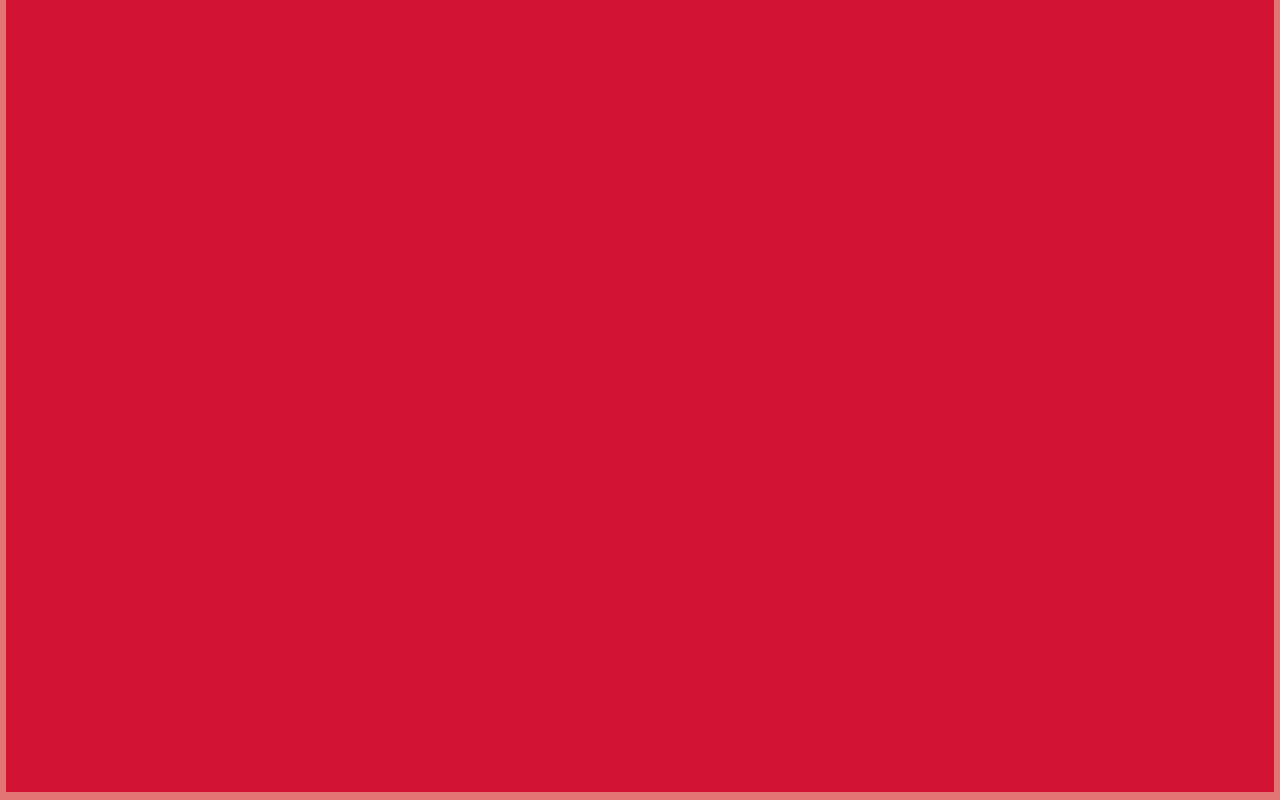
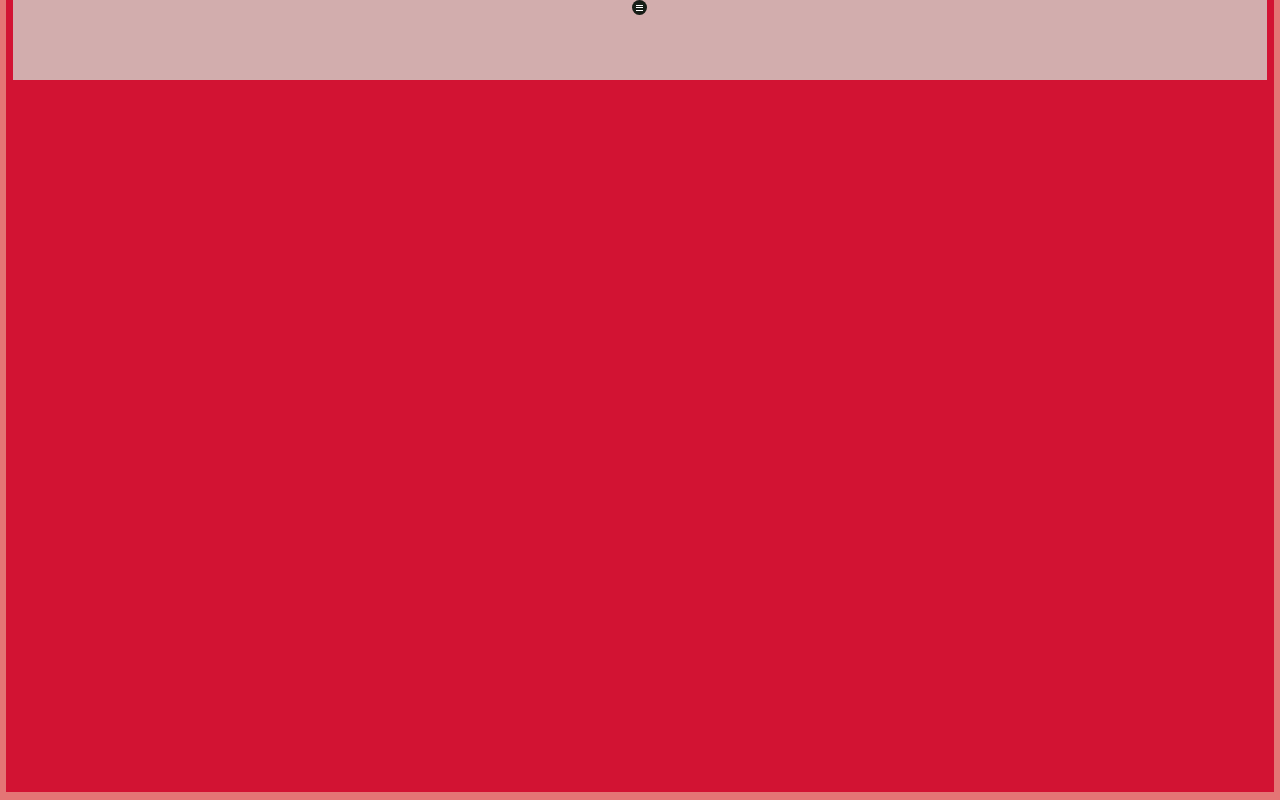
Before and after one commit to Arewa100/youtube, a React (Vite) app: page / in a window 1280 px wide. Built offline with nearby package versions, Linux system fonts and the light colour scheme.

Commit message:
navBar list button

```diff
--- a/src/components/home.jsx
+++ b/src/components/home.jsx
@@ -1,10 +1,11 @@
 import style from '../styles/home.module.css'
+import NavBar from './navBar';
 
 const Home = ()=> {
     return(
         <>
-        <div className={style.mainWrapper}>
-
+        <div className={style.wrapper}>
+            <NavBar/>
         </div>
         </>
     )
--- a/src/components/navBar.jsx
+++ b/src/components/navBar.jsx
@@ -1,15 +1,16 @@
 import style from '../styles/navBar.module.css'
+import ListButton from '../reusable/listButton';
 
-const navBar = ()=> {
+const NavBar = ()=> {
     return(
         <>
         <div>
-            <div className={style.navBar}>
-
+            <div className={style.navbar}>
+                <ListButton/>
             </div>
         </div>
         </>
     )
 }
 
-export default navBar;
+export default NavBar;
--- /dev/null
+++ b/src/reusable/listButton.jsx
@@ -0,0 +1,16 @@
+import style from '../styles/listButton.module.css'
+const ListButton = (props)=> {
+    const {onClick, type} = props
+    return(
+        <>
+        <div>
+            <button className={style.buttonSize}>
+                <p className={style.firstLine}></p>
+                <p className={style.secondLine}></p>
+                <p></p>
+            </button>
+        </div>
+        </>
+    )
+}
+export default ListButton;
--- a/src/styles/home.module.css
+++ b/src/styles/home.module.css
@@ -3,7 +3,7 @@
     padding: 0;
 }
 
-.mainWrapper {
+.wrapper {
     width: 99vw;
     height: 99vh;
     margin: auto;
--- /dev/null
+++ b/src/styles/listButton.module.css
@@ -0,0 +1,31 @@
+.buttonSize {
+    border-radius: 25px;
+    width: 15px;
+    height: 15px;
+    border: none;
+    background-color: rgb(23, 30, 23);
+    padding: 0px;
+}
+
+.buttonSize p {
+    margin: auto;
+    background-color: white;
+    margin-top: 2px;
+    width: 7px;
+    height: .4px;
+    border: none;
+
+}
+
+.buttonSize:hover {
+    background-color: grey;
+    opacity: 2;
+}
+
+.buttonSize .firstLine {
+    margin-top: 0px;
+}
+
+.buttonSize .secondLine {
+    margin-top: 2px;
+}
--- a/src/styles/navBar.module.css
+++ b/src/styles/navBar.module.css
@@ -1,5 +1,6 @@
-.navBar {
-    width: 1440px;
-    height: 20px;
-    background-color: red;
+.navbar {
+    width: 98vw;
+    height: 10vh;
+    margin: auto;
+    background-color: rgb(210, 173, 173);
 }
```
Also changed, not shown: src/styles/search.module.css (deleted).
